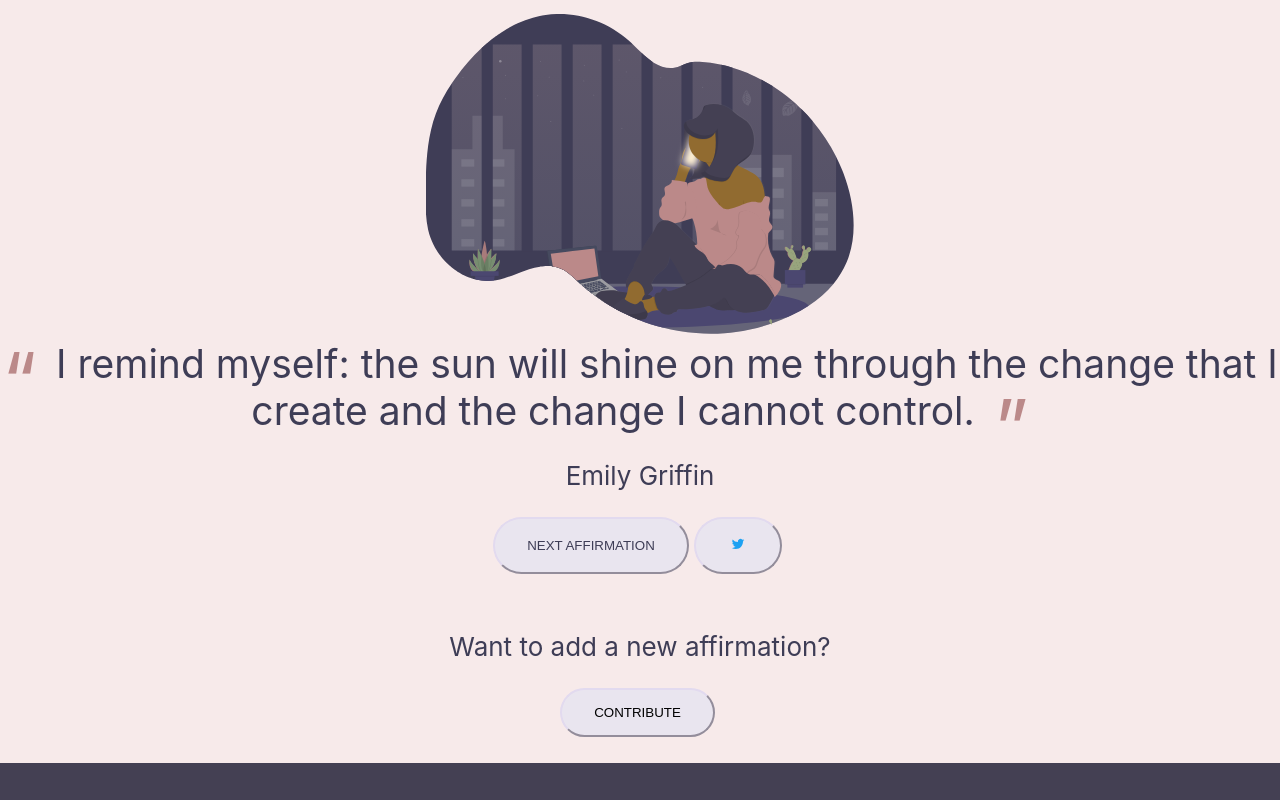
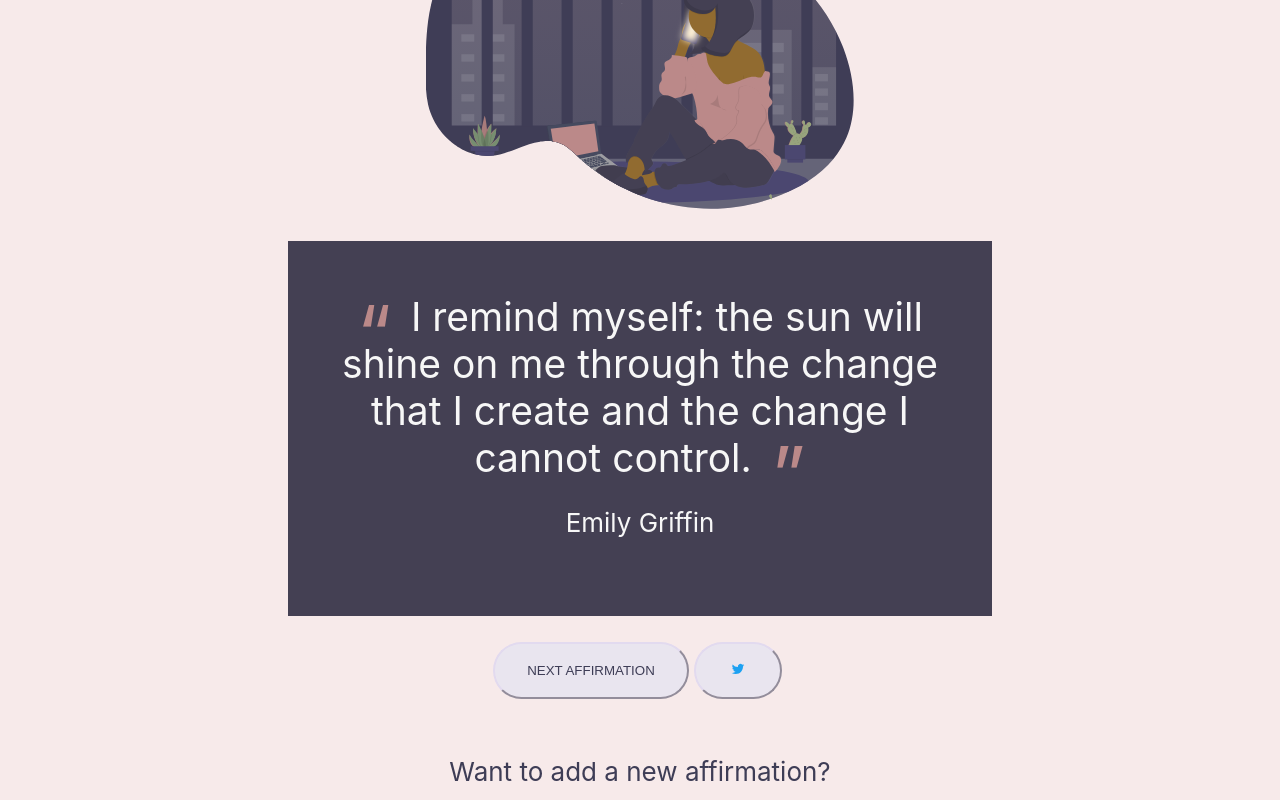
Before and after one commit to M0nica/affirmation_generator, a React (Create React App) app: page / in a window 1280 px wide. Built offline with nearby package versions, Linux system fonts and the light colour scheme.

Commit message:
make quotes card that stands out

```diff
--- a/src/AffirmationComponent.js
+++ b/src/AffirmationComponent.js
@@ -24,17 +24,26 @@ class AffirmationComponent extends React.Component {
     const affirmation = this.state.affirmation;
     return (
       <div className="Affirmation">
-        <blockquote className="affirmation">
-          {affirmation.affirmation}
-        </blockquote>
-        <p className="author-citation">{affirmation.author}</p>
+        <div className="quote">
+          <blockquote>{affirmation.affirmation}</blockquote>
+          <p className="author-citation">{affirmation.author}</p>
+        </div>
+
         <div className="Navigation">
           <button onClick={this.handleClick}>Next Affirmation</button>
-          <TweetButton affirmation={affirmation.affirmation} author={affirmation.author} />
+          <TweetButton
+            affirmation={affirmation.affirmation}
+            author={affirmation.author}
+          />
         </div>
         <br />
-          <p>Want to add a new affirmation?</p>
-          <a href="https://github.com/M0nica/affirmation_generator" className="contribute-button"><button>Contribute</button></a>
+        <p>Want to add a new affirmation?</p>
+        <a
+          href="https://github.com/M0nica/affirmation_generator"
+          className="contribute-button"
+        >
+          <button>Contribute</button>
+        </a>
       </div>
     );
   }
--- a/src/App.css
+++ b/src/App.css
@@ -71,9 +71,8 @@ button {
   text-transform: uppercase;
 }
 
-
 .contribute-button {
- color: #000;
+  color: #000;
 }
 
 button:hover {
@@ -85,3 +84,11 @@ button:hover {
 .Affirmation {
   flex: 1;
 }
+
+.quote {
+  margin: 1em;
+  max-width: 600px;
+  padding: 2em;
+  color: #f7f7f7;
+  background-color: #444053;
+}
```
